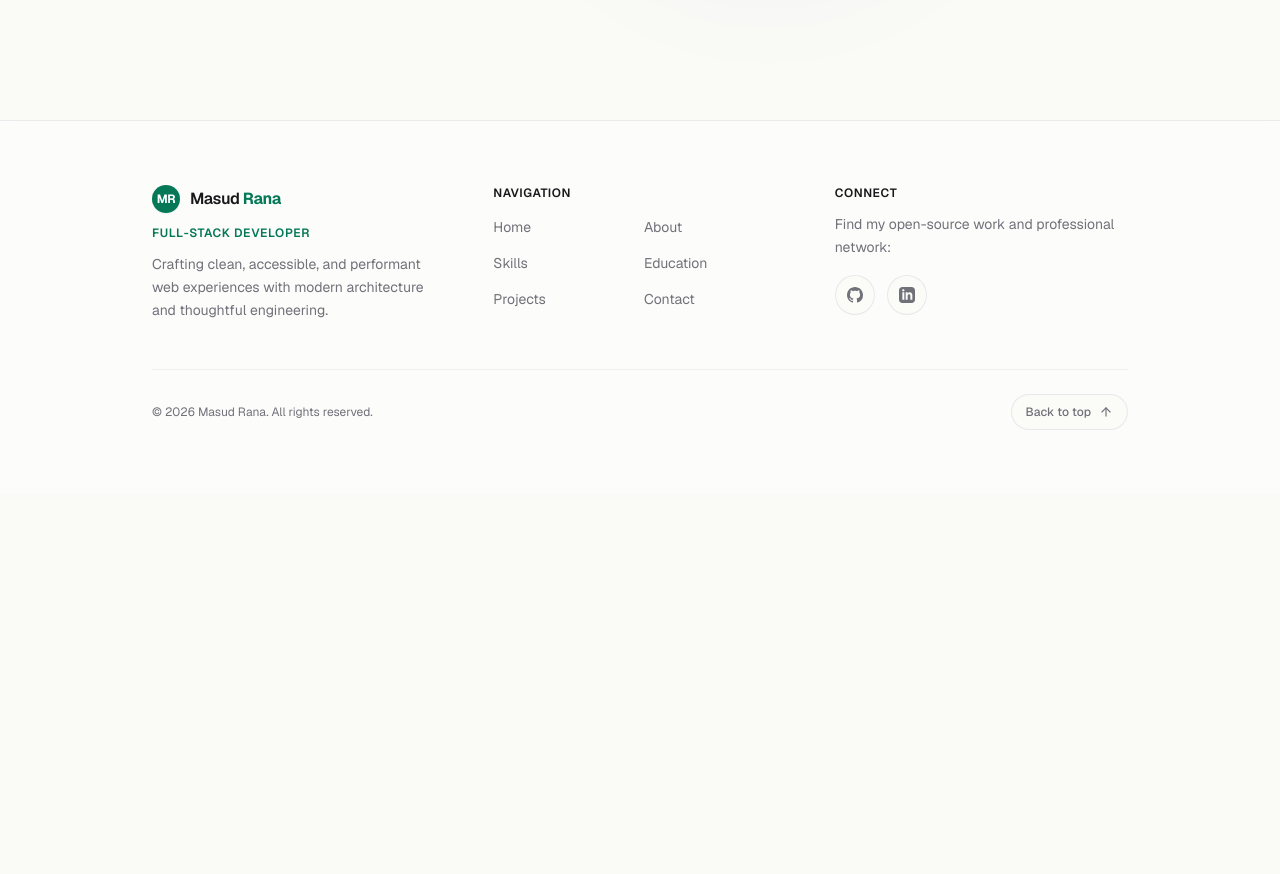
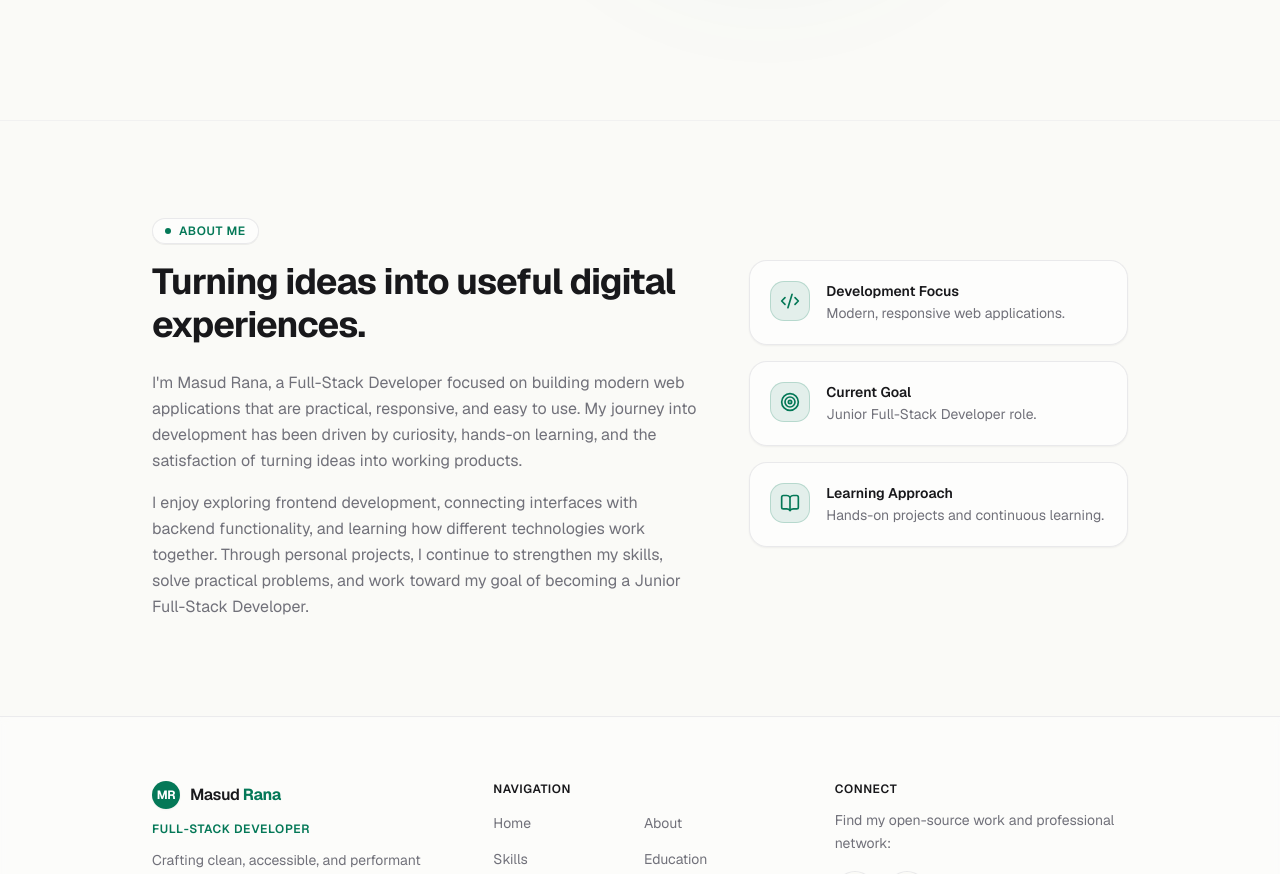
Before and after one commit to masudbuilds/my-portfolio, a Next.js app: page / in a window 1280 px wide. Shown: the part 600-1474 px from the top of the page. Before the commit the page ends 1094 px from the top, so only its background shows below. Built offline with nearby package versions, Linux system fonts and the light colour scheme.

Commit message:
feat: add AboutSection component to enhance Home page content

```diff
--- a/src/app/page.tsx
+++ b/src/app/page.tsx
@@ -1,9 +1,11 @@
 import { HeroSection } from "@/components/sections/hero-section";
+import { AboutSection } from "@/components/sections/about-section";
 
 export default function Home() {
   return (
     <>
       <HeroSection />
+      <AboutSection />
     </>
   );
 }
--- a/src/components/sections/about-section.tsx
+++ b/src/components/sections/about-section.tsx
@@ -0,0 +1,95 @@
+import { Code2, Target, BookOpen } from "lucide-react";
+
+const HIGHLIGHTS = [
+  {
+    icon: Code2,
+    title: "Development Focus",
+    description: "Modern, responsive web applications.",
+  },
+  {
+    icon: Target,
+    title: "Current Goal",
+    description: "Junior Full-Stack Developer role.",
+  },
+  {
+    icon: BookOpen,
+    title: "Learning Approach",
+    description: "Hands-on projects and continuous learning.",
+  },
+] as const;
+
+export function AboutSection() {
+  return (
+    <section
+      id="about"
+      aria-labelledby="about-heading"
+      className="relative w-full py-16 sm:py-20 lg:py-24 border-t border-border/40"
+    >
+      <div className="mx-auto max-w-5xl px-4 sm:px-6 w-full">
+        {/* Eyebrow Label */}
+        <div className="inline-flex items-center gap-2 px-3 py-1 rounded-full border border-border/80 bg-card/60 backdrop-blur-xs text-xs font-semibold uppercase tracking-wider text-primary shadow-2xs mb-4">
+          <span className="size-1.5 rounded-full bg-primary" aria-hidden="true" />
+          <span>About Me</span>
+        </div>
+
+        <div className="grid grid-cols-1 lg:grid-cols-12 gap-10 lg:gap-12 items-start">
+          {/* Left Column: Heading and Narrative */}
+          <div className="lg:col-span-7 flex flex-col items-start text-left">
+            <h2
+              id="about-heading"
+              className="text-2xl sm:text-3xl md:text-4xl font-bold tracking-tight text-foreground leading-[1.2] mb-6"
+            >
+              Turning ideas into useful digital experiences.
+            </h2>
+
+            <div className="space-y-4 text-base text-muted-foreground leading-relaxed">
+              <p>
+                I&apos;m Masud Rana, a Full-Stack Developer focused on building modern
+                web applications that are practical, responsive, and easy to use. My
+                journey into development has been driven by curiosity, hands-on
+                learning, and the satisfaction of turning ideas into working products.
+              </p>
+              <p>
+                I enjoy exploring frontend development, connecting interfaces with
+                backend functionality, and learning how different technologies work
+                together. Through personal projects, I continue to strengthen my
+                skills, solve practical problems, and work toward my goal of becoming
+                a Junior Full-Stack Developer.
+              </p>
+            </div>
+          </div>
+
+          {/* Right Column: Information Cards */}
+          <div className="lg:col-span-5 flex flex-col gap-4 w-full">
+            {HIGHLIGHTS.map((item) => {
+              const Icon = item.icon;
+              return (
+                <div
+                  key={item.title}
+                  className="group flex items-start gap-4 rounded-2xl border border-border/80 bg-card/60 backdrop-blur-xs p-4 sm:p-5 shadow-xs transition-all duration-200 hover:border-primary/40 hover:bg-card/90 motion-reduce:transition-none"
+                >
+                  <div
+                    className="flex size-10 items-center justify-center rounded-xl bg-primary/10 text-primary border border-primary/20 shrink-0 transition-transform duration-200 group-hover:scale-105 motion-reduce:transform-none"
+                    aria-hidden="true"
+                  >
+                    <Icon className="size-5" />
+                  </div>
+                  <div>
+                    <h3 className="text-sm font-semibold text-foreground">
+                      {item.title}
+                    </h3>
+                    <p className="text-sm text-muted-foreground leading-normal mt-0.5">
+                      {item.description}
+                    </p>
+                  </div>
+                </div>
+              );
+            })}
+          </div>
+        </div>
+      </div>
+    </section>
+  );
+}
+
+export default AboutSection;
```
